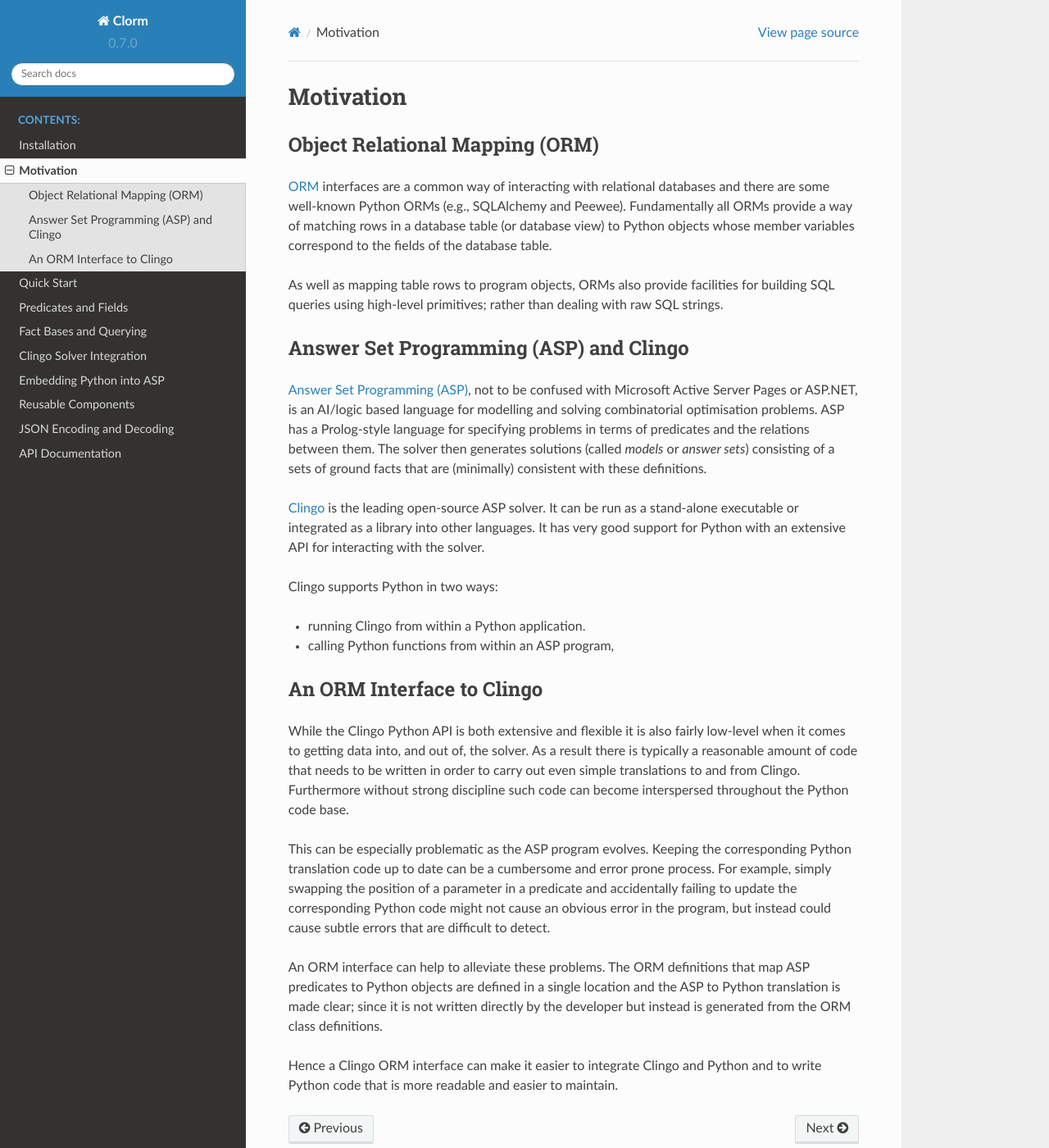
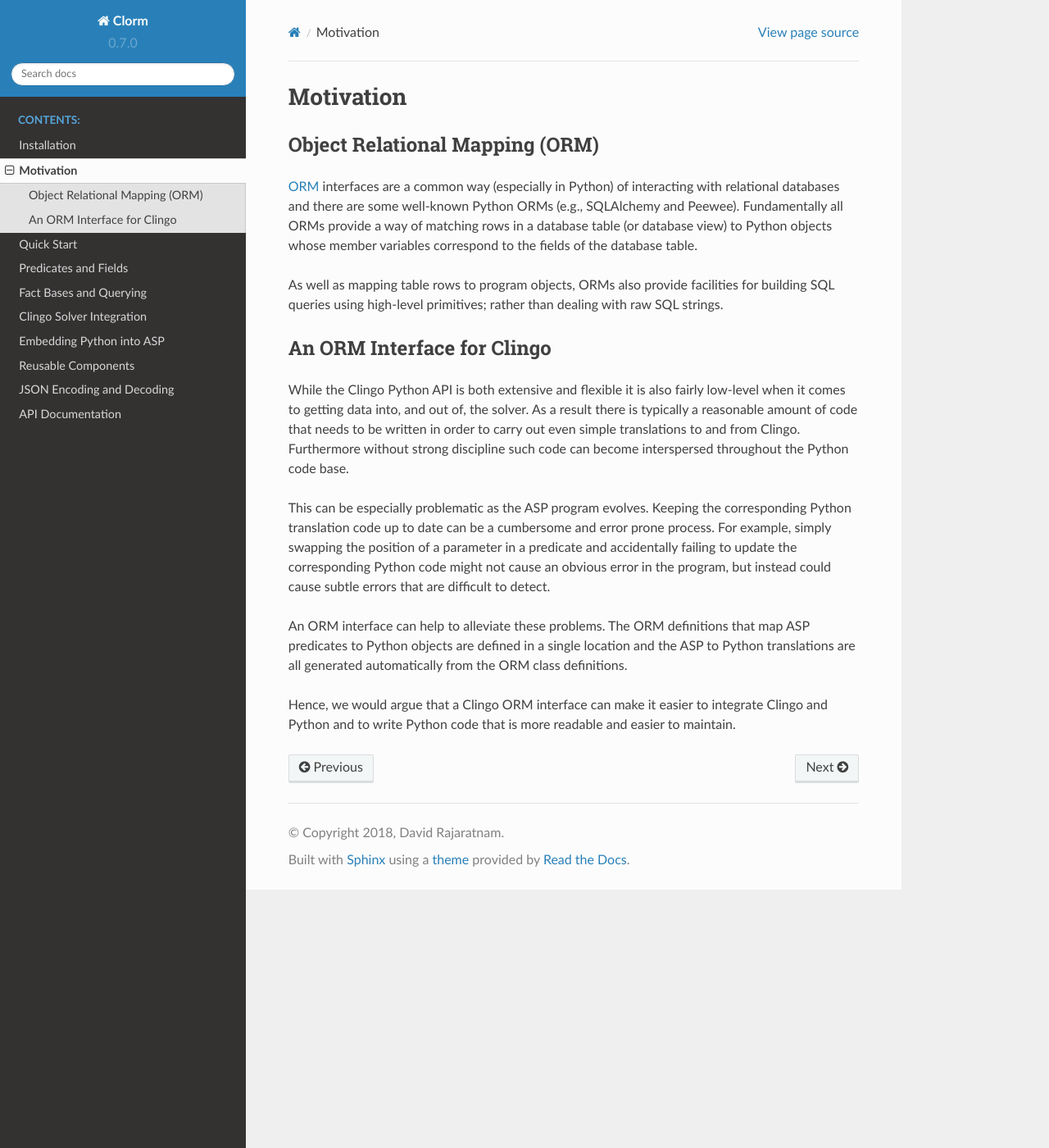
Before and after one commit to potassco/clorm, a Sphinx documentation site: the page built from docs/clorm/background.rst, in a window 1280 px wide and 1400 px high. Shown: the whole window at 82% size. Built offline with Sphinx 7.4.7 and the Read the Docs theme 2.0.0, drawn with Linux system fonts in a browser that asks for light colours.

Commit message:
Documentation update

```diff
--- a/docs/clorm/background.rst
+++ b/docs/clorm/background.rst
@@ -5,39 +5,18 @@ Object Relational Mapping (ORM)
 -------------------------------
 
 `ORM <https://en.wikipedia.org/wiki/Object-relational_mapping>`_ interfaces are
-a common way of interacting with relational databases and there are some
-well-known Python ORMs (e.g., SQLAlchemy and Peewee). Fundamentally all ORMs
-provide a way of matching rows in a database table (or database view) to Python
-objects whose member variables correspond to the fields of the database table.
+a common way (especially in Python) of interacting with relational databases and
+there are some well-known Python ORMs (e.g., SQLAlchemy and
+Peewee). Fundamentally all ORMs provide a way of matching rows in a database
+table (or database view) to Python objects whose member variables correspond to
+the fields of the database table.
 
 As well as mapping table rows to program objects, ORMs also provide facilities
 for building SQL queries using high-level primitives; rather than dealing with
 raw SQL strings.
 
-Answer Set Programming (ASP) and Clingo
----------------------------------------
-
-`Answer Set Programming (ASP)
-<https://en.wikipedia.org/wiki/Answer_set_programming>`_, not to be confused
-with Microsoft Active Server Pages or ASP.NET, is an AI/logic based language for
-modelling and solving combinatorial optimisation problems. ASP has a
-Prolog-style language for specifying problems in terms of predicates and the
-relations between them. The solver then generates solutions (called *models* or
-*answer sets*) consisting of a sets of ground facts that are (minimally)
-consistent with these definitions.
-
-`Clingo <https://potassco.org>`_ is the leading open-source ASP solver. It can
-be run as a stand-alone executable or integrated as a library into other
-languages. It has very good support for Python with an extensive API for
-interacting with the solver.
-
-Clingo supports Python in two ways:
-
-* running Clingo from within a Python application.
-* calling Python functions from within an ASP program,
-
-An ORM Interface to Clingo
---------------------------
+An ORM Interface for Clingo
+---------------------------
 
 While the Clingo Python API is both extensive and flexible it is also fairly
 low-level when it comes to getting data into, and out of, the solver. As a
@@ -55,8 +34,9 @@ that are difficult to detect.
 
 An ORM interface can help to alleviate these problems. The ORM definitions that
 map ASP predicates to Python objects are defined in a single location and the
-ASP to Python translation is made clear; since it is not written directly by
-the developer but instead is generated from the ORM class definitions.
+ASP to Python translations are all generated automatically from the ORM class
+definitions.
 
-Hence a Clingo ORM interface can make it easier to integrate Clingo and Python
-and to write Python code that is more readable and easier to maintain.
+Hence, we would argue that a Clingo ORM interface can make it easier to
+integrate Clingo and Python and to write Python code that is more readable and
+easier to maintain.
```
